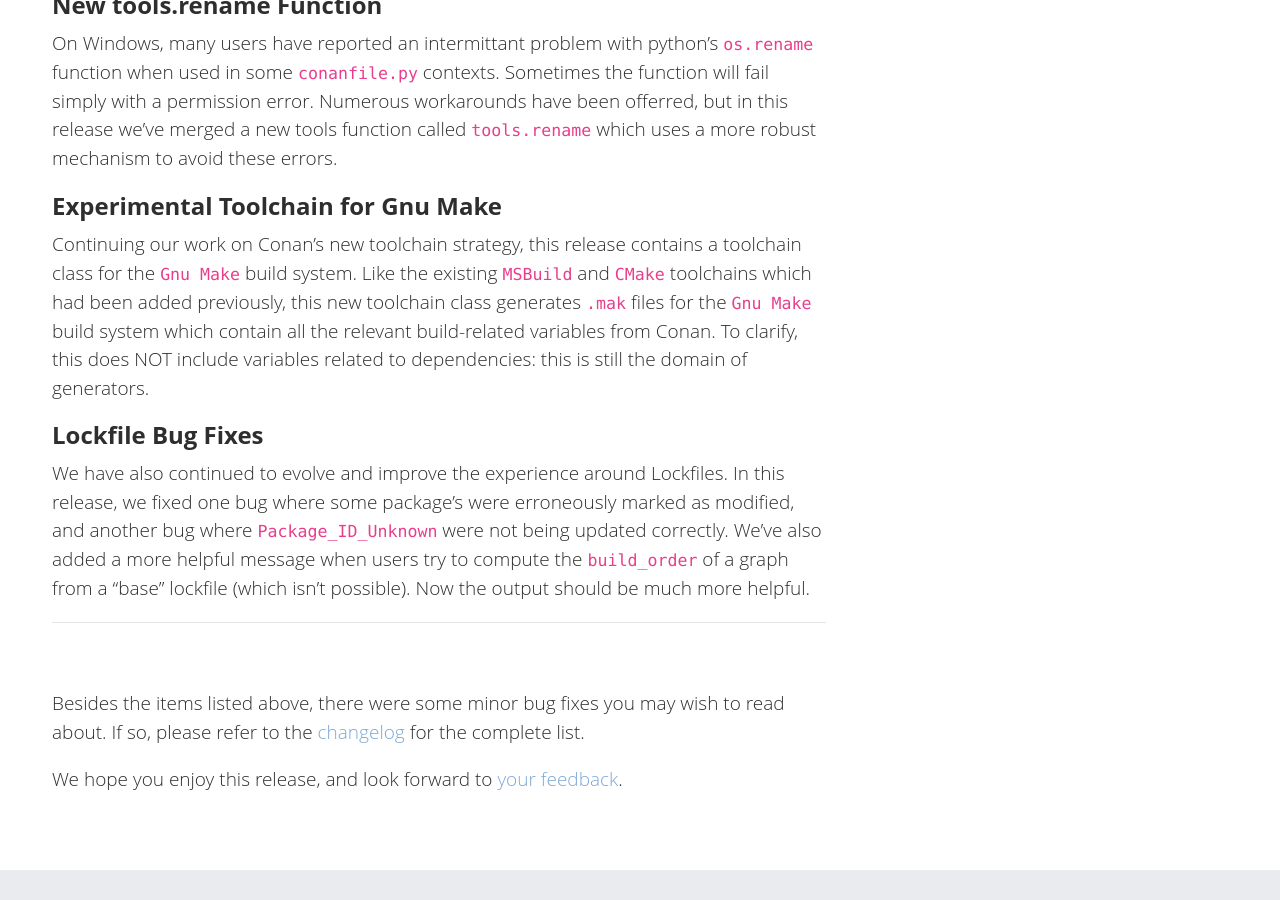
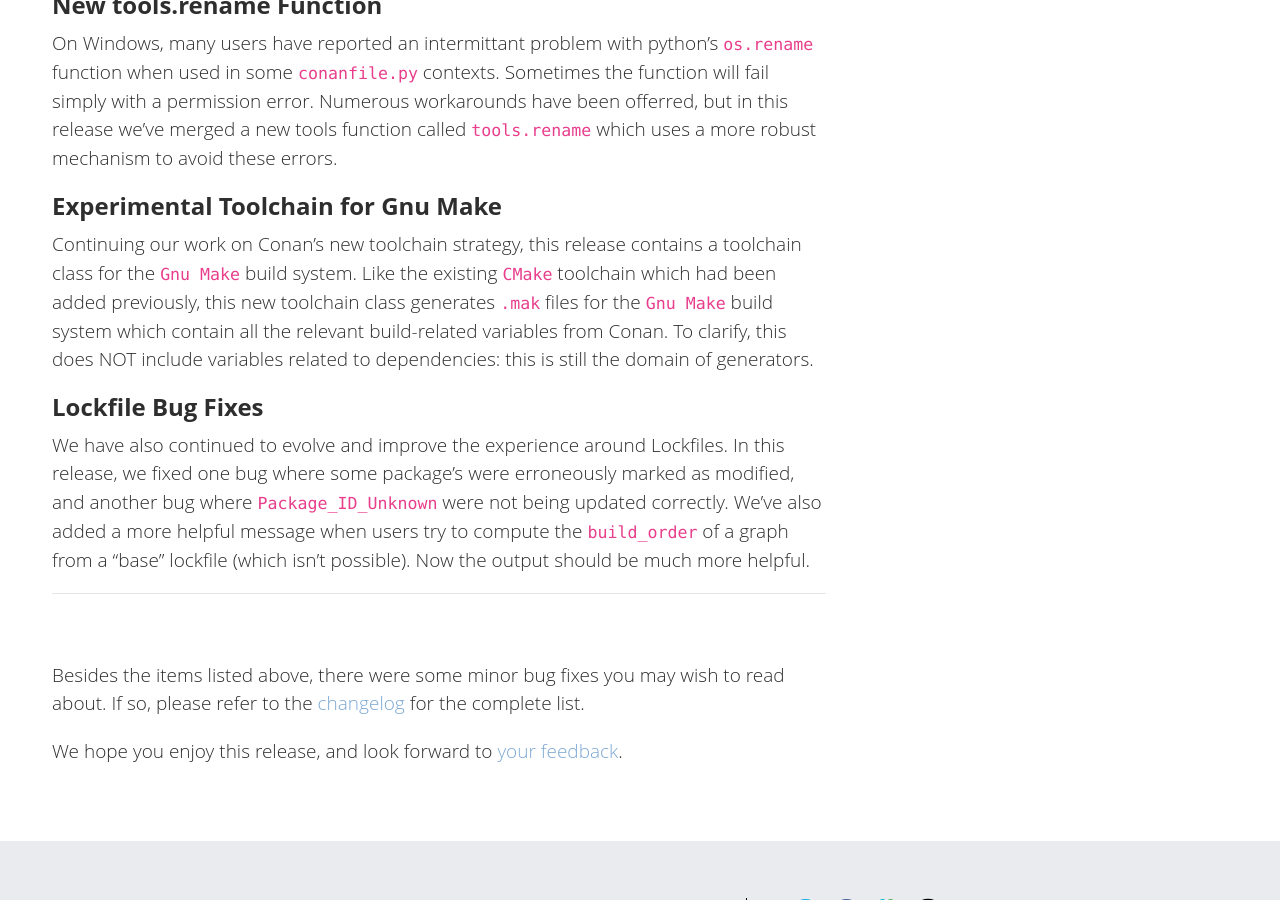
Before and after one commit to conan-io/conan-io.github.io, a Jekyll site: the page built from _posts/2020-09-07-New-conan-release-1-29.markdown, in a window 1280 px wide and 900 px high, scrolled down 855 px. Built offline with Jekyll 4.4.1, drawn with Linux system fonts in a browser that asks for light colours; comment, search, counter and statistics services are not loaded.

Commit message:
Update _posts/2020-09-07-New-conan-release-1-29.markdown

```diff
--- a/_posts/2020-09-07-New-conan-release-1-29.markdown
+++ b/_posts/2020-09-07-New-conan-release-1-29.markdown
@@ -33,8 +33,8 @@ been offerred, but in this release we've merged a new tools function called
 ## Experimental Toolchain for Gnu Make
 
 Continuing our work on Conan's new toolchain strategy, this release contains a
-toolchain class for the `Gnu Make` build system. Like the existing `MSBuild` and
-`CMake` toolchains which had been added previously, this new toolchain class
+toolchain class for the `Gnu Make` build system. Like the existing `CMake`
+toolchain which had been added previously, this new toolchain class
 generates `.mak` files for the `Gnu Make` build system which contain all the
 relevant build-related variables from Conan. To clarify, this does NOT include
 variables related to dependencies: this is still the domain of generators.
```
